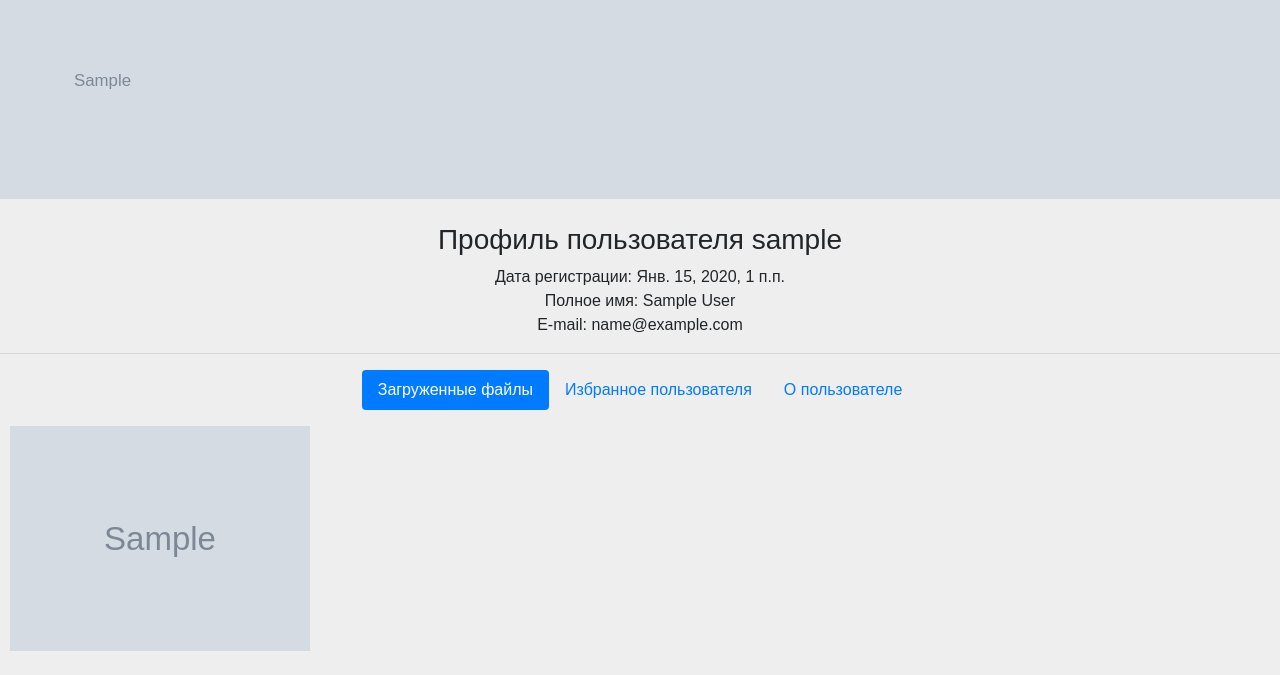
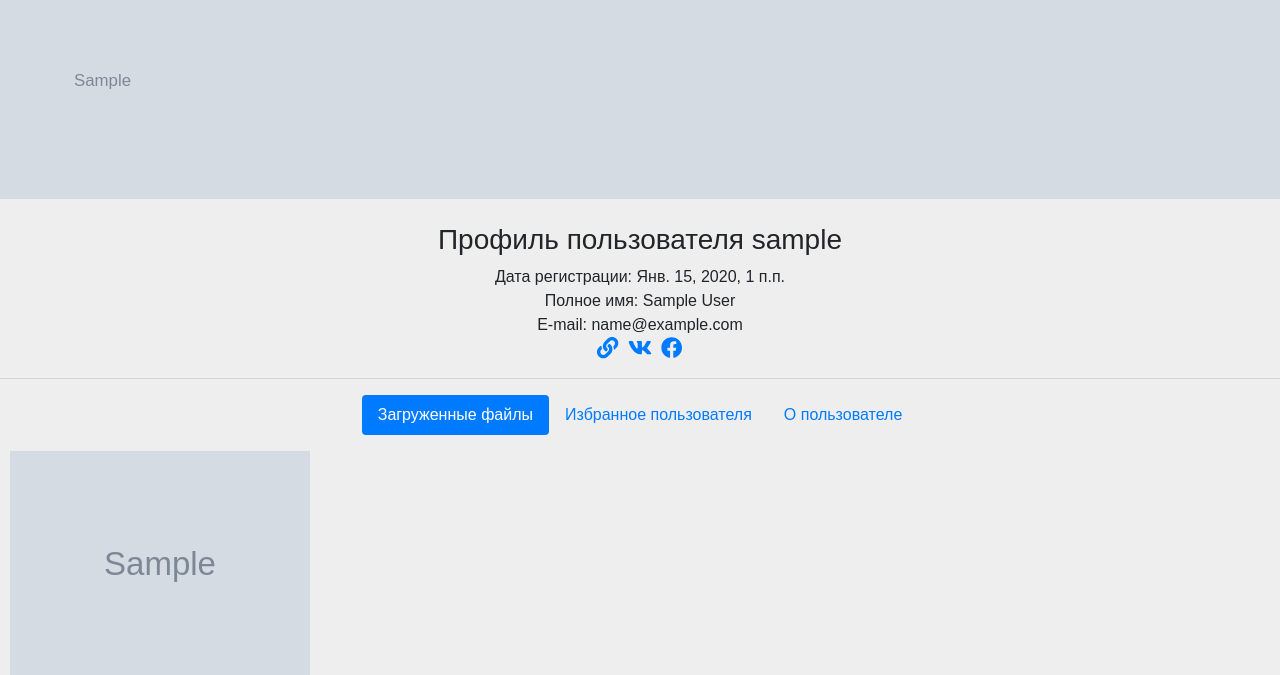
Before and after one commit to endlessnights/gifcol_proj, a Django app: a page that uses accounts/templates/accounts/user_profile.html in a window 1280 px wide. Shown: the part 71-746 px from the top of the page. Run offline with Django 3.2, Linux system fonts and the light colour scheme; a user stored in the database is signed in; tables that the repository leaves empty hold one stand-in row (values such as "Sample post"); grey boxes marked "Sample" are stand-in pictures; some libraries are stand-ins or nearby versions.

Commit message:
Попрафил профиль

```diff
--- a/accounts/templates/accounts/user_profile.html
+++ b/accounts/templates/accounts/user_profile.html
@@ -74,6 +74,18 @@
                     <div class="w-100"></div>
                     <div class="col">E-mail: {{user.email}}</div>
                 {% endif %}
+                <div class="w-100"></div>
+                <div class="col">
+                    {%if user.website%}
+                        <a href="{{user.website}}" target="_blank"><i class="fas fa-link" style="font-size:16pt;margin-right:5px;"></i></a>
+                    {%endif%}
+                    {%if user.vksite%}
+                        <a href="{{user.vksite}}" target="_blank"><i class="fab fa-vk" style="font-size:16pt;margin-right:5px;"></i></a>
+                    {%endif%}
+                    {%if user.fbsite%}
+                        <a href="{{user.fbsite}}" target="_blank"><i class="fab fa-facebook" style="font-size:16pt;"></i></a>
+                    {%endif%}
+                </div>
             </div>
         </div>
 
@@ -121,19 +133,19 @@
                     <p align="justify">{{user.description}}</p>
                 </div>
                 <div class="w-100"></div>
-                <div class="col">
+                <div class="col">{%if user.website%}
                     Мой веб-сайт: <a href="{{user.website}}" target="_blank">
-                    {{user.website}}</a>
+                    {{user.website}}</a>{%endif%}
                 </div>
                 <div class="w-100"></div>
-                <div class="col">
+                <div class="col">{%if user.vksite%}
                     Я Вконтакте: <a href="{{user.vksite}}" target="_blank">
-                    {{user.website}}</a>
+                    {{user.vksite}}</a>{%endif%}
                 </div>
                 <div class="w-100"></div>
-                <div class="col">
+                <div class="col">{%if user.fbsite%}
                     Я на Facebook: <a href="{{user.fbsite}}" target="_blank">
-                    {{user.website}}</a>
+                    {{user.fbsite}}</a>{%endif%}
                 </div>
             </div>
         </div>
--- a/gifcol_app/models.py
+++ b/gifcol_app/models.py
@@ -61,6 +61,8 @@ class Meme(TimeStamped, PublishedModel):
         Tag,
         verbose_name='Теги',
         related_name='memes',
+        null=True,
+        blank=True,
     )
 
     def __str__(self):
--- a/gifcol_app/views.py
+++ b/gifcol_app/views.py
@@ -19,7 +19,7 @@ def logout(request):
 # Страница с Гифками
 def gifpage(request):
     is_bookmarked = False
-    gifmemes = Meme.objects.published().filter(
+    gifmemes = Meme.objects.filter(
         filetype='gif',
     ).order_by(
         '-created_at'
```
